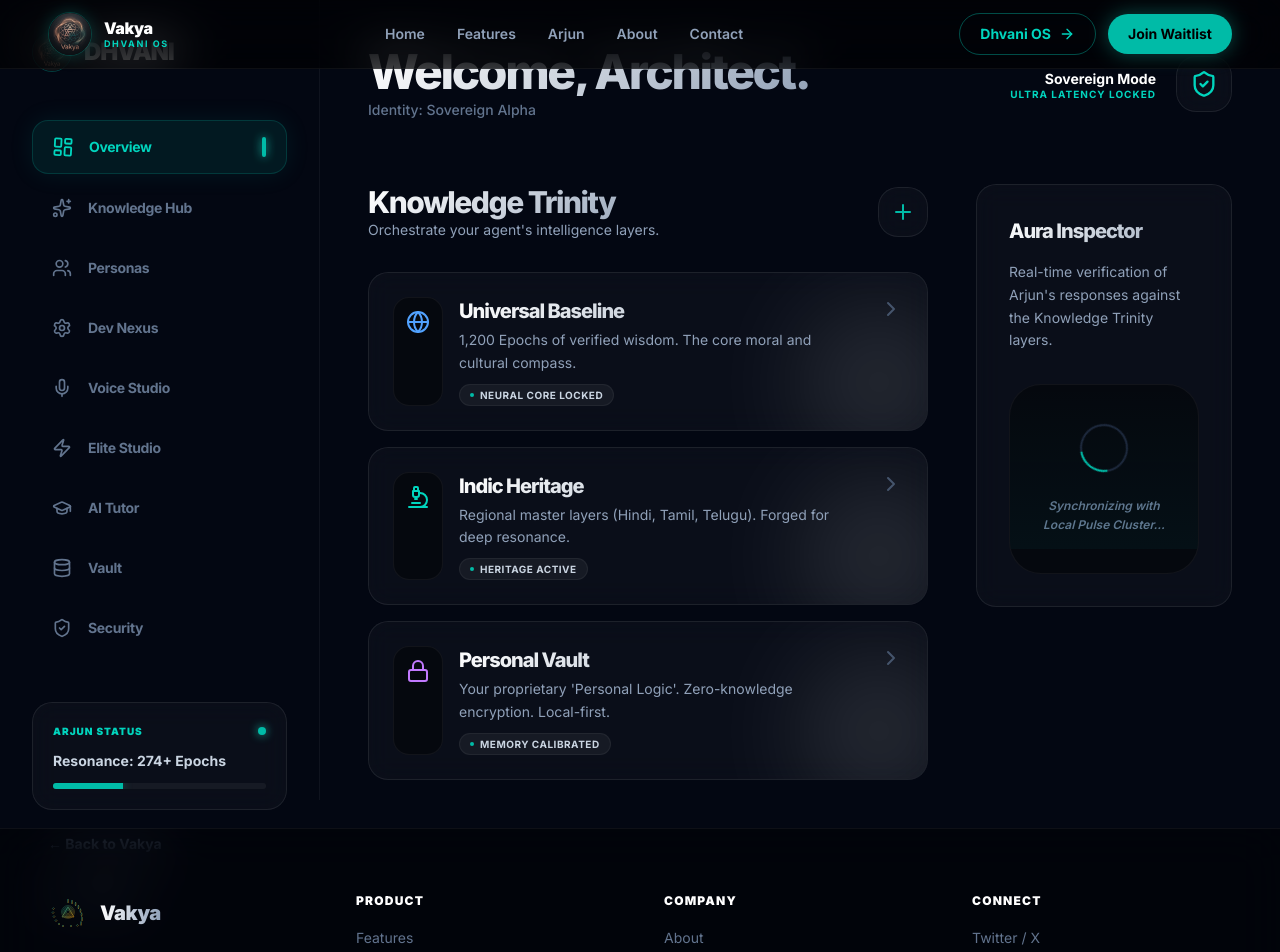
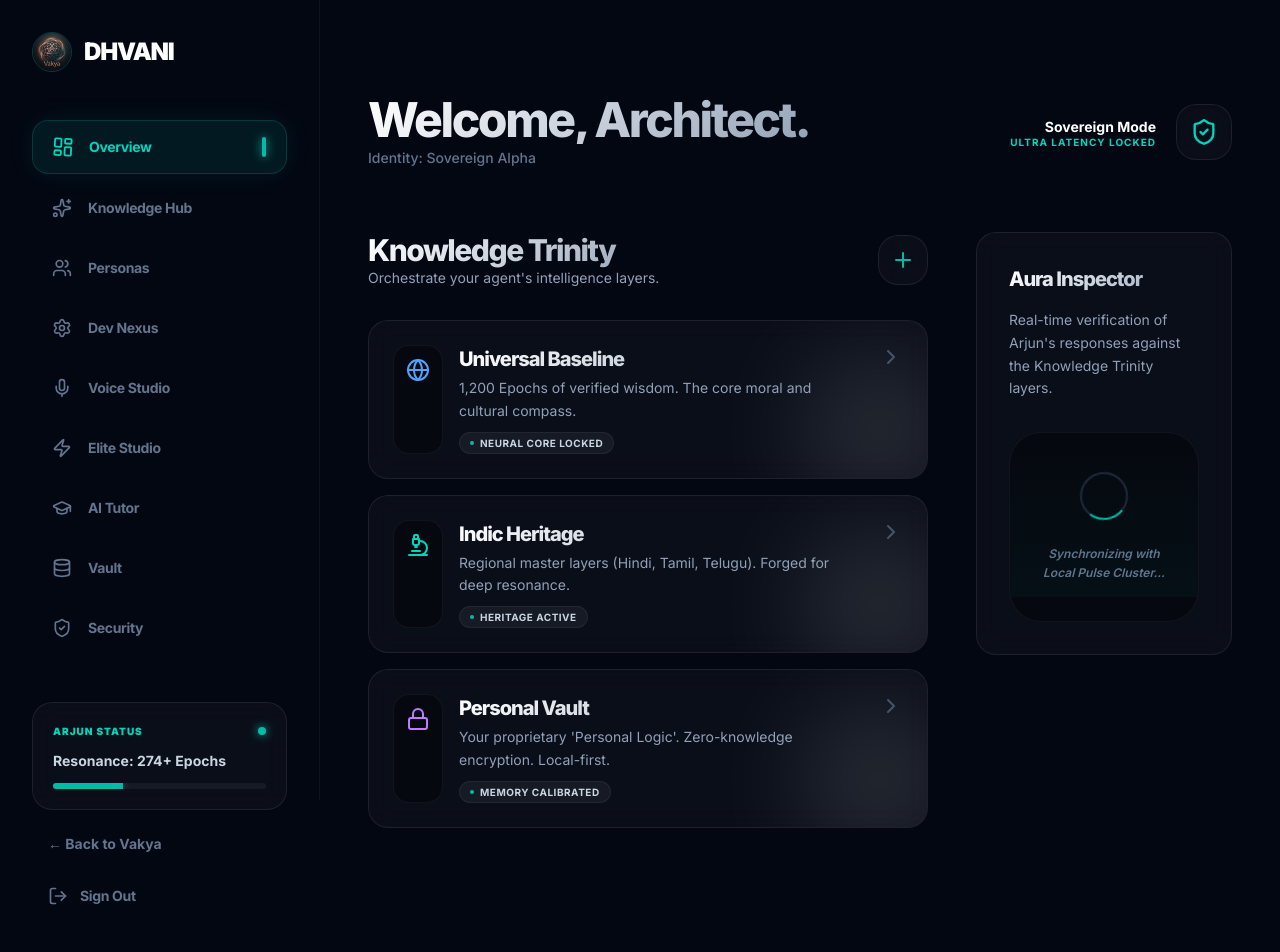
Before and after one commit to mlalkrishna2003/vakya, a Next.js app: page /app in a window 1280 px wide. Shown: the top 952 px of the page. After the commit the page ends 914 px from the top, so only its background shows below. Built offline with nearby package versions, Linux system fonts and the light colour scheme.

Commit message:
fix: resolve dashboard header overlap and improve route detection

```diff
--- a/src/app/app/page.tsx
+++ b/src/app/app/page.tsx
@@ -109,7 +109,7 @@ export default function AppDashboard() {
             </aside>
 
             {/* Main Content */}
-            <main className="flex-1 p-6 md:p-12 overflow-y-auto">
+            <main className="flex-1 p-6 md:p-12 pt-20 md:pt-24 overflow-y-auto">
                 <header className="flex items-center justify-between mb-8 md:mb-16 max-w-7xl mx-auto">
                     <div className="space-y-1">
                         <motion.h1
--- a/src/app/layout.tsx
+++ b/src/app/layout.tsx
@@ -1,9 +1,7 @@
 import type { Metadata } from "next";
 import { Inter } from "next/font/google";
 import "./globals.css";
-import Aura from "@/components/Aura";
-import Navbar from "@/components/Navbar";
-import Footer from "@/components/Footer";
+import LayoutWrapper from "@/components/LayoutWrapper";
 
 const inter = Inter({ subsets: ["latin"] });
 
@@ -20,10 +18,9 @@ export default function RootLayout({
   return (
     <html lang="en" className="dark">
       <body className={`${inter.className} antialiased bg-black`}>
-        <Aura />
-        <Navbar />
-        {children}
-        <Footer />
+        <LayoutWrapper>
+          {children}
+        </LayoutWrapper>
       </body>
     </html>
   );
--- /dev/null
+++ b/src/components/LayoutWrapper.tsx
@@ -0,0 +1,21 @@
+"use client";
+
+import { usePathname } from "next/navigation";
+import Navbar from "./Navbar";
+import Footer from "./Footer";
+import Aura from "./Aura";
+
+export default function LayoutWrapper({ children }: { children: React.ReactNode }) {
+    const pathname = usePathname();
+    // Robust check for /app prefixed routes
+    const isAppRoute = pathname === "/app" || pathname?.startsWith("/app/");
+
+    return (
+        <>
+            <Aura />
+            {!isAppRoute && <Navbar />}
+            {children}
+            {!isAppRoute && <Footer />}
+        </>
+    );
+}
```
